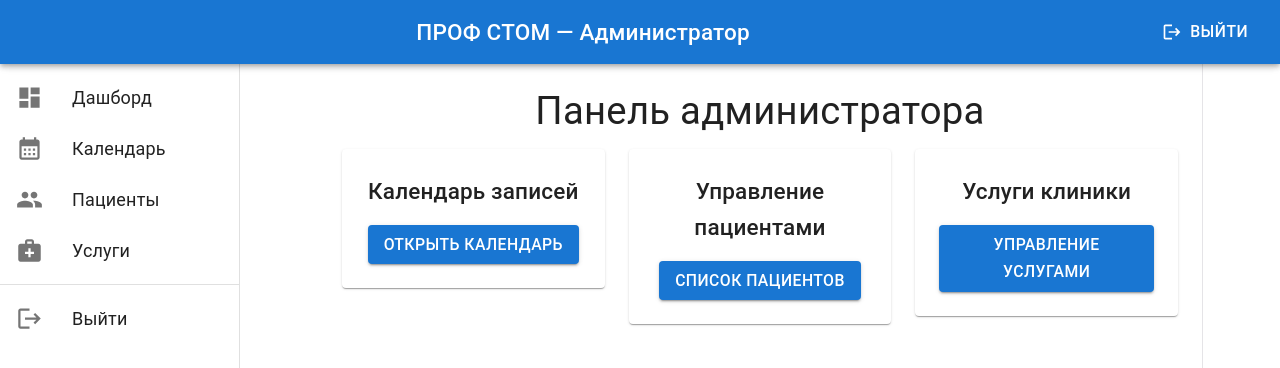
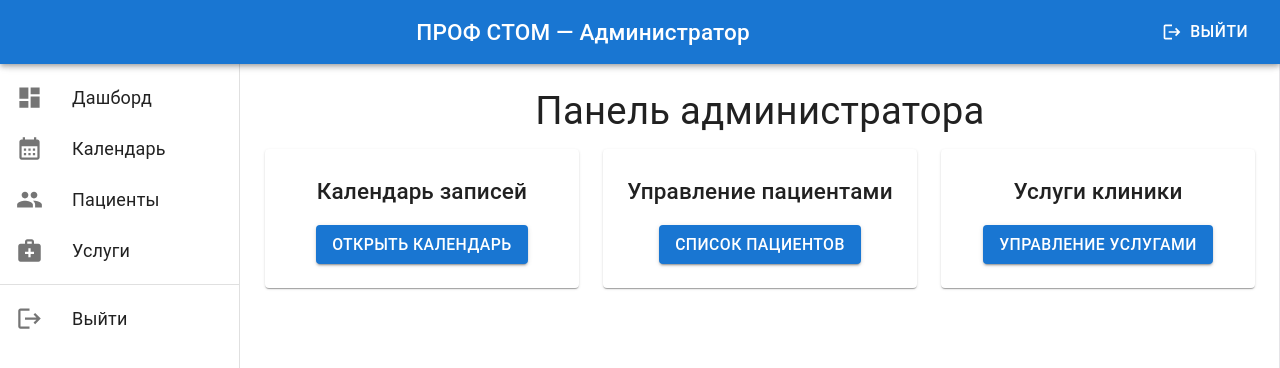
Before and after one commit to violatttion/prof-stom, a React app in the folder frontend/: page /admin in a window 1280 px wide. Shown: the top 368 px of the page. Built offline with nearby package versions, Linux system fonts and the light colour scheme; no server answers; sample sign-in values are in the browser's storage; the HTML template or start-up script is replaced by a standard one.

Commit message:
короткий фикс

```diff
--- a/frontend/src/index.css
+++ b/frontend/src/index.css
@@ -1,3 +1,12 @@
+html, body, #root {
+  margin: 0 !important;
+  padding: 0 !important;
+  width: 100% !important;
+  height: 100% !important;
+  overflow-x: hidden !important;
+  box-sizing: border-box;
+}
+
 :root {
   --text: #6b6375;
   --text-h: #08060d;
```
